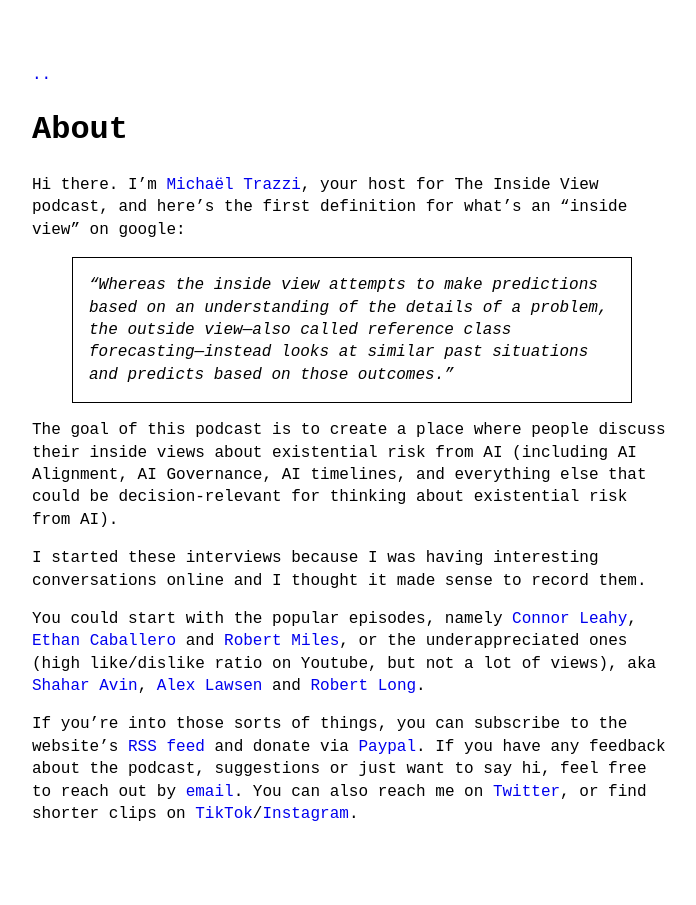
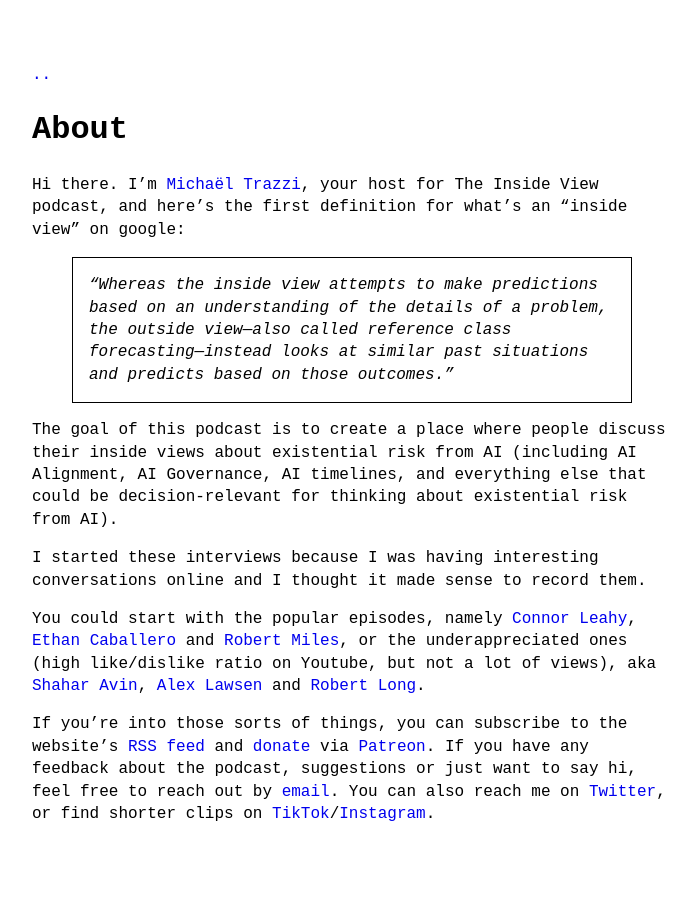
Before and after one commit to theinsideview/theinsideview.github.io, a Jekyll site: the page built from about.md, in a window 1280 px wide. Shown: the whole page, without its empty margins (288-984 px from the left). Built offline with Jekyll 4.4.1, drawn with Linux system fonts in a browser that asks for light colours.

Commit message:
Update about.md

```diff
--- a/about.md
+++ b/about.md
@@ -13,4 +13,4 @@
 
 You could start with the popular episodes, namely [Connor Leahy](https://theinsideview.ai/connor2), [Ethan](https://theinsideview.ai/ethan2) [Caballero](https://theinsideview.ai/ethan) and [Robert Miles](https://theinsideview.ai/rob), or the underappreciated ones (high like/dislike ratio on Youtube, but not a lot of views), aka [Shahar Avin](https://theinsideview.ai/shahar), [Alex Lawsen](https://theinsideview.ai/alex) and [Robert Long](https://theinsideview.ai/roblong).
 
-If you're into those sorts of things, you can subscribe to the website's [RSS feed](https://theinsideview.ai/feed.xml) and donate via [Paypal](https://paypal.me/michaeltrazzi). If you have any feedback about the podcast, suggestions or just want to say hi, feel free to reach out by [email](mailto:michael with a dot that is totally optional trazzi at gmail dot com). You can also reach me on [Twitter](https://twitter.com/MichaelTrazzi), or find shorter clips on [TikTok](https://www.tiktok.com/@theinsideview.ai)/[Instagram](http://instagram.com/theinsideview.ai).
+If you're into those sorts of things, you can subscribe to the website's [RSS feed](https://theinsideview.ai/feed.xml) and [donate](https://theinsideview.ai/donate) via [Patreon](https://www.patreon.com/theinsideview). If you have any feedback about the podcast, suggestions or just want to say hi, feel free to reach out by [email](mailto:michael with a dot that is totally optional trazzi at gmail dot com). You can also reach me on [Twitter](https://twitter.com/MichaelTrazzi), or find shorter clips on [TikTok](https://www.tiktok.com/@theinsideview.ai)/[Instagram](http://instagram.com/theinsideview.ai).
```
